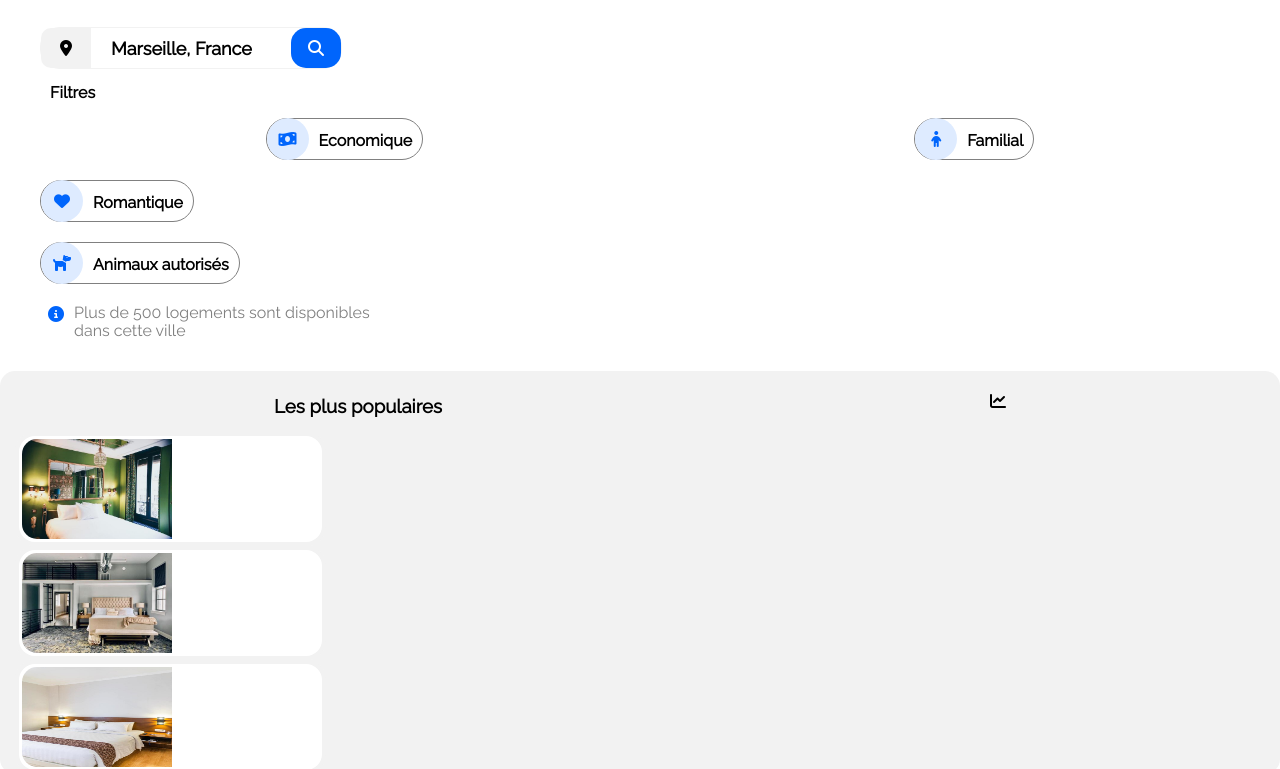
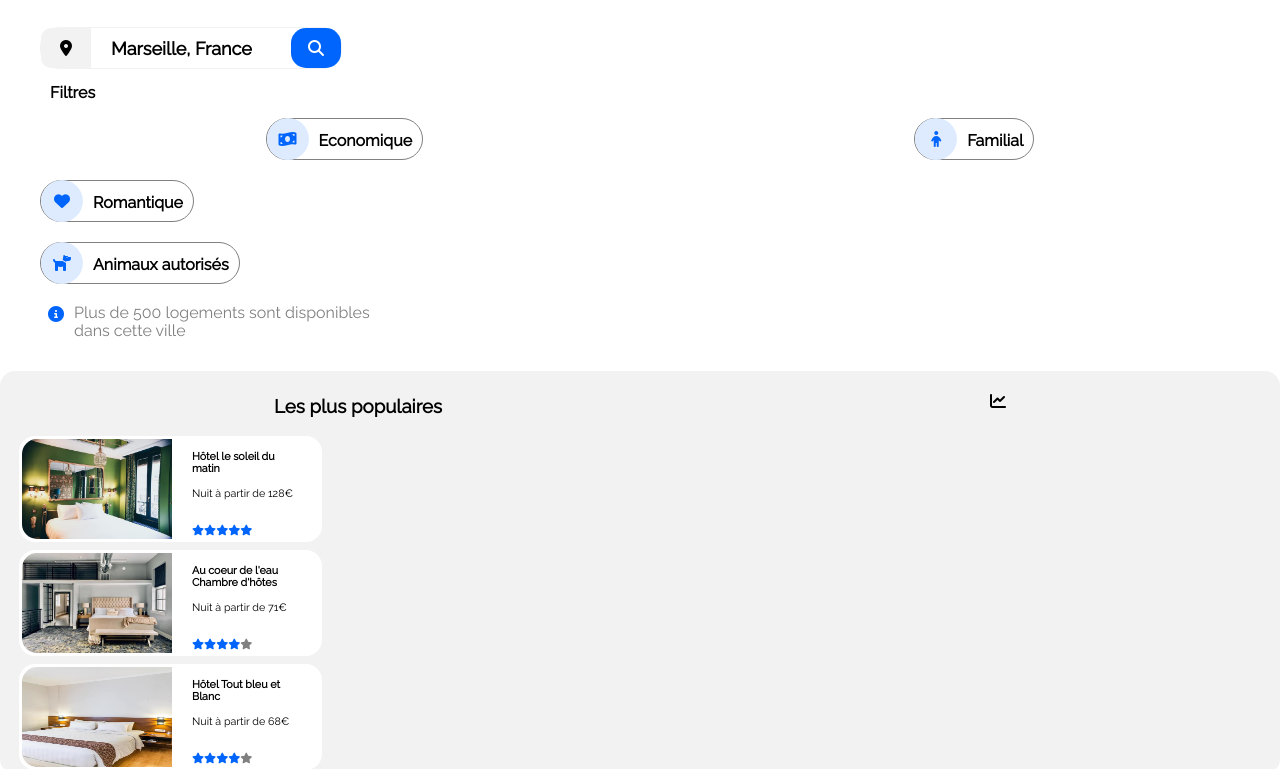
Before and after one commit to 4lb4t0R/Booki, a plain HTML site: page index.html in a window 1280 px wide. Shown: the part 217-986 px from the top of the page. Drawn offline with Linux system fonts and the light colour scheme.

Commit message:
les plus populaire tout est ok calibré armé chargé batard #morsay

```diff
--- a/index.html
+++ b/index.html
@@ -60,30 +60,23 @@
 </header>
 
 <main>
-
-
-
-
 <section class="vitrine">
    <div class="yo"><h3 class="populaire"> Les plus populaires </h3> <i class="fas fa-chart-line"></i></div>
-
- <div class="presentoir posphoto posproduit">
+    <div class="presentoir posproduit">
     <img class="produit" src="img/emile-guillemot-Bj_rcSC5XfE-unsplash.jpg" alt="hôtel le soleil du matin"/>
+    <h6 class="texte"> Hôtel le soleil du </br> matin </br> </br> <span>Nuit à partir de 128€</span>
+    </br> </br> </br> <i class="etoilebleue fa-solid fa-star"></i><i class="etoilebleue fa-solid fa-star"></i><i class="etoilebleue fa-solid fa-star"></i><i class="etoilebleue fa-solid fa-star"></i><i class="etoilebleue fa-solid fa-star"></i> </h6>
     </div>
-
-<div class="presentoir posphoto posproduit">
+    <div class="presentoir posproduit">
     <img class="produit " src="img/aw-creative-VGs8z60yT2c-unsplash.jpg" alt="chambre d'hôtes au coeur de l'eau"/>
+    <h6 class="texte"> Au coeur de l'eau </br> Chambre d'hôtes </br> </br> <span>Nuit à partir de 71€</span>
+    </br> </br> </br> <i class="etoilebleue fa-solid fa-star"></i><i class="etoilebleue fa-solid fa-star"></i><i class="etoilebleue fa-solid fa-star"></i><i class="etoilebleue fa-solid fa-star"></i><i class="etoilegrise fa-solid fa-star"></i> </h6>
     </div>
-
-<div class="presentoir posphoto posproduit">
+    <div class="presentoir posproduit">
     <img class="produit" src="img/febrian-zakaria-sjvU0THccQA-unsplash.jpg" alt="hôtel tout bleu et blanc"/>
+    <h6 class="texte"> Hôtel Tout bleu et </br> Blanc </br> </br> <span>Nuit à partir de 68€</span>
+    </br> </br> </br> <i class="etoilebleue fa-solid fa-star"></i><i class="etoilebleue fa-solid fa-star"></i><i class="etoilebleue fa-solid fa-star"></i><i class="etoilebleue fa-solid fa-star"></i><i class="etoilegrise fa-solid fa-star"></i> </h6>
     </div>
-
-
-
- </div>
-
-
 </section>
 
 </main>
--- a/style.css
+++ b/style.css
@@ -72,18 +72,20 @@ html,body
 .produit
 {height: 100px; width: 150px; border-radius: 15px 0px 0px 15px;}
 .posproduit
-{display: flex; align-items:center; justify-content: flex-start;}
-.posphoto
-{display:flex; justify-content:center ; align-items:flex-start;}
+{align-items:center;}
 .presentoir
-{display: flex; flex-direction:column; margin-left: 15px; background-color: white; border: 4px solid #F2F2F2; height:80px; width:300px; border-radius: 20px; padding-left:3px; padding-top:13px; padding-bottom:13px;}
+{display: flex; flex-direction:row; margin-left: 15px; background-color: white; border: 4px solid #F2F2F2; height:80px; width:300px; border-radius: 20px; padding-left:3px; padding-top:13px; padding-bottom:13px;}
+.texte
+{margin-left: 20px; margin-bottom: 10px; padding-top:20px}
+span
+{font-weight: lighter;}
+.note
+{align-items:flex-end;}
+.etoilebleue
+{color: #0065FC;}
+.etoilegrise
+{color:gray}
 /*FIN DU MAIN*/
-
-
-
-
-
-
 
 
 
```
Lines whose indentation alone changed are shown as unchanged.
